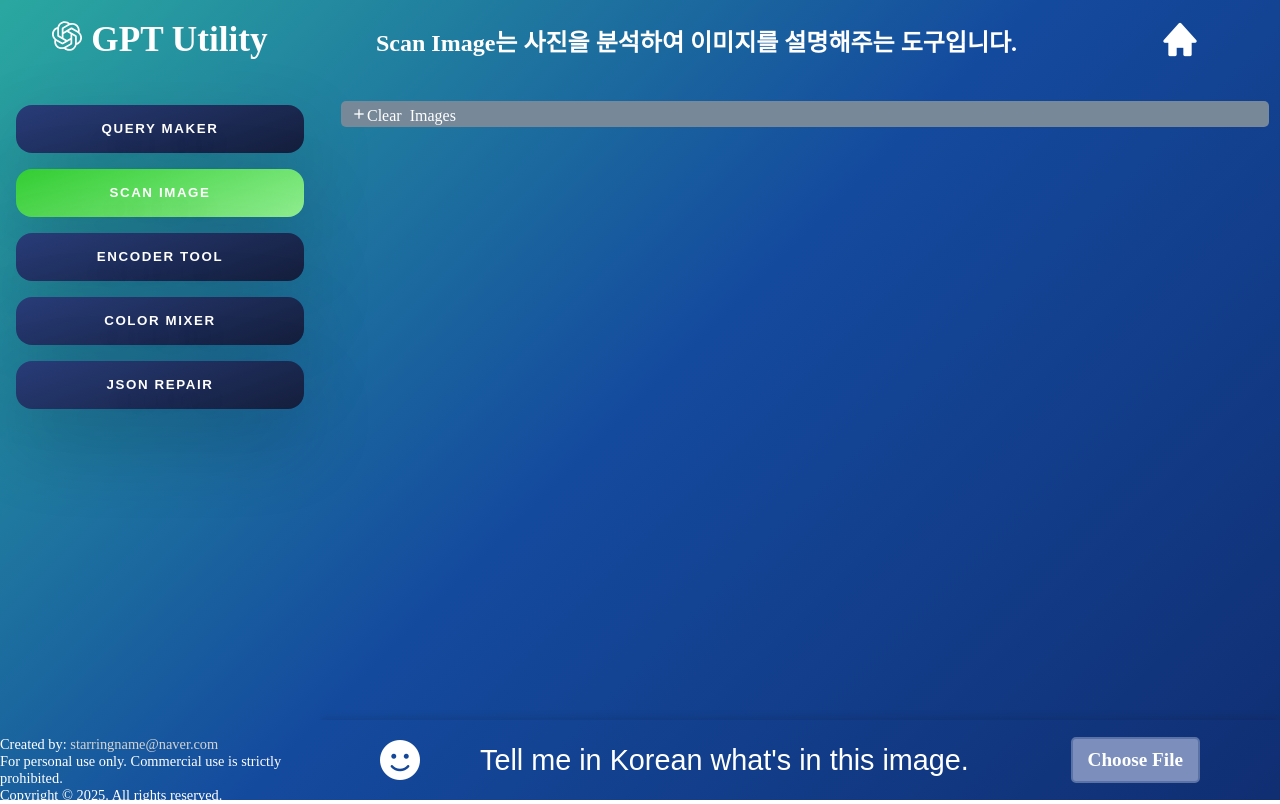
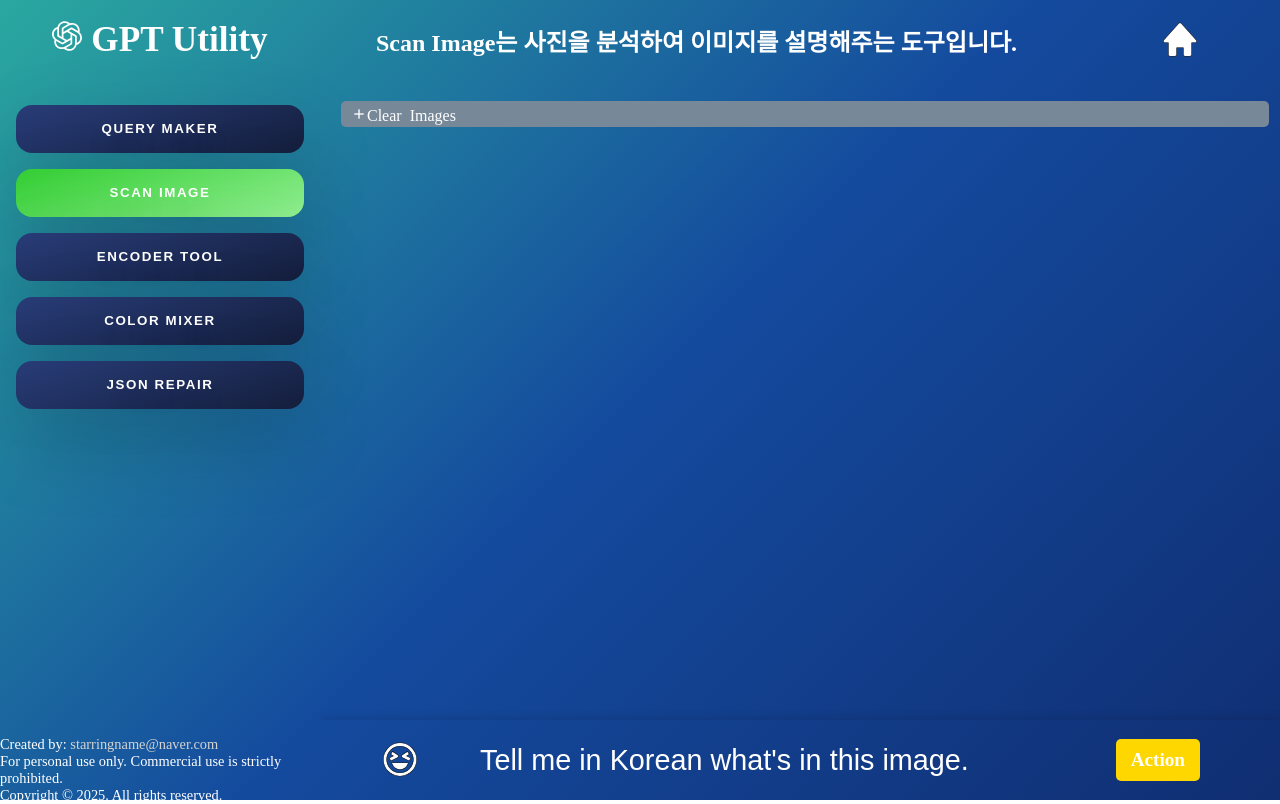
Before and after one commit to HeoJooyeon/find-ai, a React (Vite) app in the folder frontend/: page / in a window 1280 px wide. Both pictures are taken after a click on the button "SCAN IMAGE". Built offline with nearby package versions, Linux system fonts and the light colour scheme.

Commit message:
Update loading

```diff
--- a/frontend/src/components/Content/Content.css
+++ b/frontend/src/components/Content/Content.css
@@ -47,6 +47,7 @@
   font-size: 2.5rem;
   color: white;
   cursor: pointer;
+  -webkit-text-stroke: 0.5px black;
 }
 
 .home:active,
@@ -101,20 +102,22 @@
   font-size: 1.2rem;
   font-weight: bold;
   color: white;
-  background-color: #7b8ebc;
-  border: 2px solid #5a72a5;
+  background-color: #ffd700; /* 골드 (눈에 띄는 색상) */
   border-radius: 5px;
   cursor: pointer;
-  transition: background-color 0.3s ease;
   text-align: center;
+  transition: background-color 0.3s ease, transform 0.2s ease;
 }
 
 .send-table:hover {
-  background-color: #5a72a5;
+  background-color: #ffc107; /* 더 밝은 골드 */
+  border-color: #daa520; /* 테두리도 변경 */
+  transform: scale(1.05);
 }
 
 .send-table:active {
-  transform: scale(0.9);
+  background-color: #ffa000; /* 클릭 시 색 변화 */
+  transform: scale(0.95);
 }
 
 .hidden-input {
--- a/frontend/src/components/Content/EncoderTool/EncoderTool.jsx
+++ b/frontend/src/components/Content/EncoderTool/EncoderTool.jsx
@@ -6,6 +6,7 @@
   const [inputValue, setInputValue] = useState("");
   const [selectedOption, setSelectedOption] = useState("url-encoder");
   const [instructionText, setInstructionText] = useState("");
+  const [loading, setLoading] = useState(false);
 
   useEffect(() => {
     const savedTexts = JSON.parse(localStorage.getItem("uploadedTexts")) || [];
@@ -51,6 +52,7 @@
       console.error(`EncoderTool::Not API Setting apiKey: ${apiKey}`);
       return;
     }
+    setLoading(true);
     const requestData = inputValue;
     console.log("EncoderTool::Sending:", requestData + ":" + instructionText);
     try {
@@ -80,6 +82,8 @@
     } catch (error) {
       console.error("EncoderTool::Error fetching response:", error);
       updateEncDec("EncoderTool::Response Fail");
+    } finally {
+      setLoading(false);
     }
   };
 
@@ -189,7 +193,7 @@
       </div>
       <div className="content-footer">
         <form className="msg-form" onSubmit={(e) => e.preventDefault()}>
-          <i className="fa-solid fa-face-smile emoji"></i>
+          <i className="bx bx-wink-smile emoji"></i>
           <input
             type="text"
             className="msg-input"
@@ -209,13 +213,7 @@
             <option value="base64-decoder">Base64 Decoder</option>
           </select>
           <label className="send-table">
-            {
-              <p>
-                {selectedOption.toUpperCase()}
-                <br />
-                Send
-              </p>
-            }
+            {loading ? <i className="bx bx-loader bx-spin"></i> : "Action"}
             <button
               className="hidden-input"
               onClick={() => sendEncDec(inputValue)}
--- a/frontend/src/components/Content/QueryMaker/QueryMaker.jsx
+++ b/frontend/src/components/Content/QueryMaker/QueryMaker.jsx
@@ -20,6 +20,7 @@
     ],
   });
   const maxColumn = 10;
+  const [loading, setLoading] = useState(false);
 
   useEffect(() => {
     const savedMessages =
@@ -42,6 +43,7 @@
       console.error(`QueryMaker::Not API Setting apiKey: ${apiKey}`);
       return;
     }
+    setLoading(true);
     const requestData = queryData.trim() || JSON.stringify(fields, null, 2);
     console.log("QueryMaker::Sending:", requestData + " " + inputValue);
     try {
@@ -71,6 +73,8 @@
     } catch (error) {
       console.error("QueryMaker::Error fetching response:", error);
       updateMessages("QueryMaker::Response Fail");
+    } finally {
+      setLoading(false);
     }
   };
 
@@ -340,7 +344,7 @@
 
       <div className="content-footer">
         <form className="msg-form" onSubmit={(e) => e.preventDefault()}>
-          <i className="fa-solid fa-face-smile emoji"></i>
+          <i className="bx bx-cool emoji"></i>
           <input
             type="text"
             className="msg-input"
@@ -348,7 +352,7 @@
             onChange={(e) => setInputValue(e.target.value)}
           />
           <label className="send-table">
-            Send Table
+            {loading ? <i className="bx bx-loader bx-spin"></i> : "Action"}
             <button className="hidden-input" onClick={sendMessage} />
           </label>
         </form>
--- a/frontend/src/components/Content/ScanImage/ScanImage.css
+++ b/frontend/src/components/Content/ScanImage/ScanImage.css
@@ -23,27 +23,6 @@
 
 .clear-btn:hover {
   background-color: Silver;
-}
-
-.scan-select {
-  display: inline-block;
-  padding: 10px 15px;
-  font-size: 1.2rem;
-  font-weight: bold;
-  color: white;
-  background-color: #7b8ebc;
-  border: 2px solid #5a72a5;
-  border-radius: 5px;
-  cursor: pointer;
-  transition: background-color 0.3s ease;
-}
-
-.scan-select:hover {
-  background-color: #5a72a5;
-}
-
-.scan-select:active {
-  transform: scale(0.9);
 }
 
 .image-list {
--- a/frontend/src/components/Content/ScanImage/ScanImage.jsx
+++ b/frontend/src/components/Content/ScanImage/ScanImage.jsx
@@ -6,6 +6,7 @@
   const [inputValue, setInputValue] = useState(
     "Tell me in Korean what's in this image."
   );
+  const [loading, setLoading] = useState(false);
 
   useEffect(() => {
     const savedImages =
@@ -44,6 +45,7 @@
         console.error(`ScanImage::Not API Setting apiKey: ${apiKey}`);
         return;
       }
+      setLoading(true);
       console.log("ScanImage::Sending:", inputValue);
       try {
         const response = await fetch(
@@ -88,6 +90,8 @@
       } catch (error) {
         console.error("ScanImage::Error fetching response:", error);
         updateImages("ScanImage::Response Fail");
+      } finally {
+        setLoading(false);
       }
     };
     reader.readAsDataURL(file);
@@ -205,15 +209,15 @@
       </div>
       <div className="content-footer">
         <div className="scan-header">
-          <i className="fa-solid fa-face-smile emoji"></i>
+          <i className="bx bx-laugh emoji"></i>
           <input
             type="text"
             className="msg-input"
             value={inputValue}
             onChange={(e) => setInputValue(e.target.value)}
           />
-          <label className="scan-select">
-            Choose File
+          <label className="send-table">
+            {loading ? <i className="bx bx-loader bx-spin"></i> : "Action"}
             <input
               type="file"
               accept="image/*"
```
